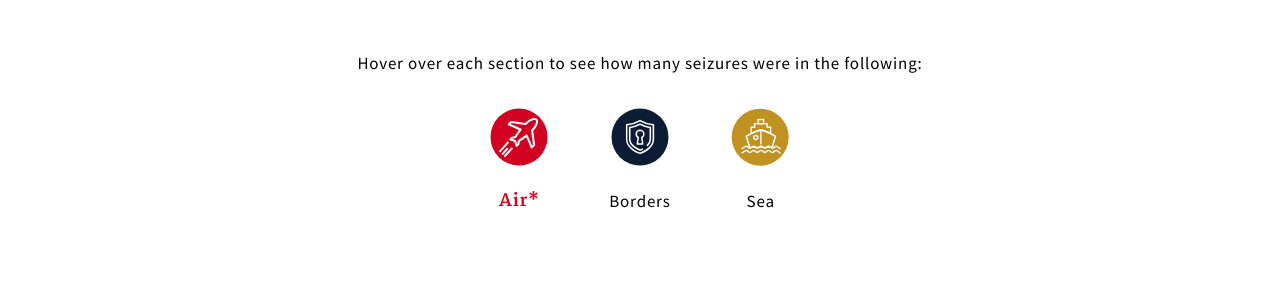
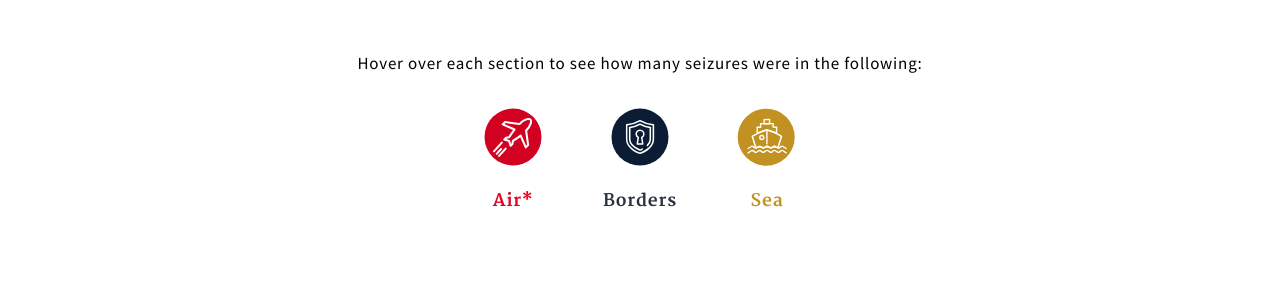
Before and after one commit to GSA/opioids.gov, a Jekyll site: the page built from index.md, in a window 1280 px wide and 1400 px high, scrolled down 3213 px. Shown: the part 152-450 px from the top of the window. Built offline with Jekyll 4.4.1, drawn with Linux system fonts in a browser that asks for light colours; nearby versions of some CDN libraries.

Commit message:
Update _base_styling.scss

```diff
--- a/_sass/_base_styling.scss
+++ b/_sass/_base_styling.scss
@@ -271,13 +271,13 @@ p > span {
         font-weight: $font-bold;
     }
 
-    border-title {
+    .border-title {
         color: $color-blue-darkest;
         font-family: $font-serif;
         font-weight: $font-bold;
     }
 
-    sea-title {
+    .sea-title {
         color: $color-gold;
         font-family: $font-serif;
         font-weight: $font-bold;
```
